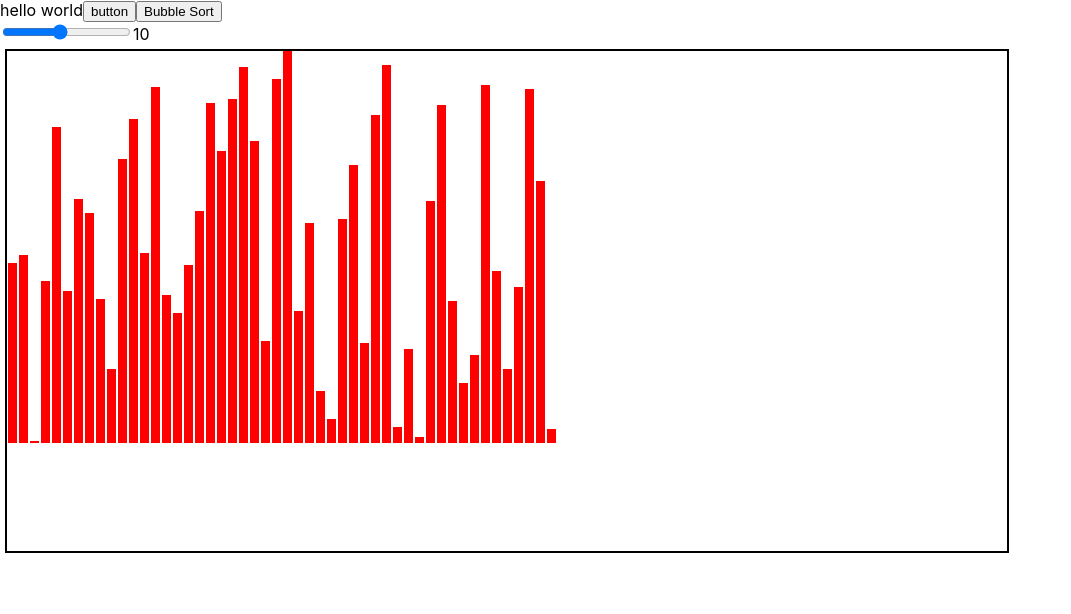
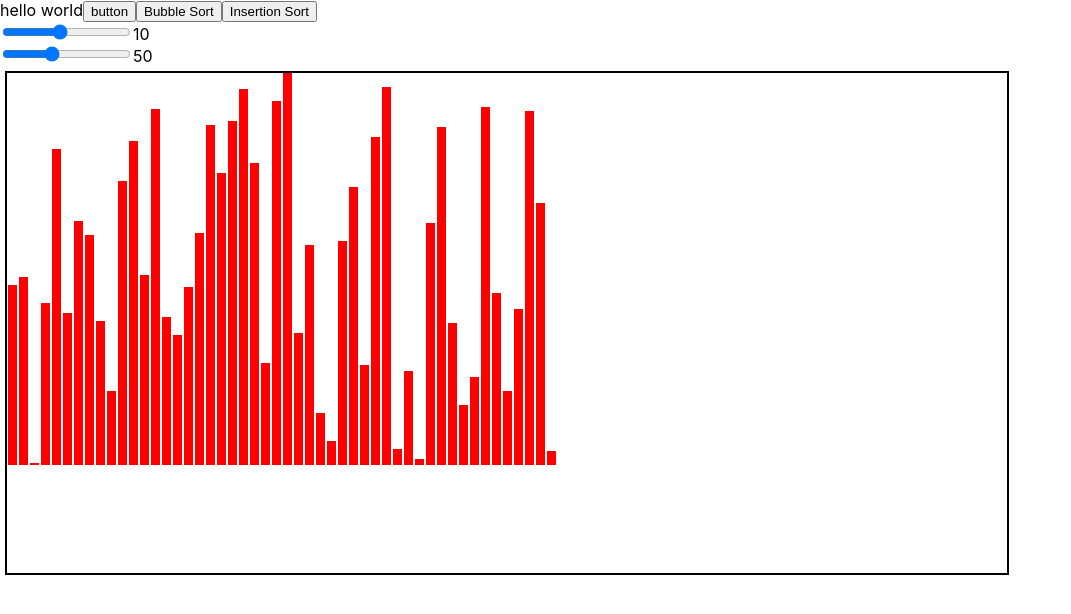
Before and after one commit to allanx1ng/sorting-visualizer, a React (Create React App) app: page / in a window 1280 px wide. Shown: the top 614 px of the page, without its empty margins (0-1071 px from the left). Built offline with nearby package versions, Linux system fonts and the light colour scheme.

Commit message:
added insertion sort

```diff
--- a/package.json
+++ b/package.json
@@ -2,6 +2,7 @@
   "name": "sorting-visualizer",
   "version": "0.1.0",
   "private": true,
+  "homepage": "https://allanx1ng.github.io/sorting-visualizer",
   "dependencies": {
     "@testing-library/jest-dom": "^5.16.5",
     "@testing-library/react": "^13.4.0",
@@ -15,7 +16,9 @@
     "start": "react-scripts start",
     "build": "react-scripts build",
     "test": "react-scripts test",
-    "eject": "react-scripts eject"
+    "eject": "react-scripts eject",
+    "predeploy": "npm run build",
+    "deploy": "gh-pages -d build"
   },
   "eslintConfig": {
     "extends": [
--- /dev/null
+++ b/src/Components/SortingAlgorithms/InsertionSort.js
@@ -0,0 +1,26 @@
+const InsertionSort = (array) => {
+  var animations = []
+  let arr = [...array]
+
+  let n = arr.length
+
+  let i, key, j
+  for (i = 1; i < n; i++) {
+    key = arr[i]
+    j = i - 1
+
+    /* Move elements of arr[0..i-1], that are
+        greater than key, to one position ahead
+        of their current position */
+    while (j >= 0 && arr[j] > key) {
+      arr[j + 1] = arr[j]
+      animations.push(j)
+      j -= 1
+    }
+    arr[j + 1] = key
+  }
+
+  return animations
+}
+
+export default InsertionSort
--- a/src/Components/SortingVisualizer.js
+++ b/src/Components/SortingVisualizer.js
@@ -2,23 +2,32 @@ import "../css/SortingVisualizer.css"
 import ArrayBar from "./ArrayBar"
 import { useState, useEffect } from "react"
 import BubbleSort from "./SortingAlgorithms/BubbleSort"
+import InsertionSort from "./SortingAlgorithms/InsertionSort"
 
 const SortingVisualizer = () => {
+
+
+// SETUP
   useEffect(() => {
     initiateArray()
   }, [])
 
   const [animationSpeed, setSpeed] = useState(10)
+  const [arraySize, setSize] = useState(50)
   const [array, setArray] = useState([])
+  const [performingAction, setAction] = useState(false)
 
   const initiateArray = () => {
     let temp = []
-    for (let i = 0; i < 50; i++) {
+    for (let i = 0; i < arraySize; i++) {
       temp.push(generateRandomNumber(1, 200))
     }
     setArray(temp)
     console.log(array)
   }
+
+
+  // BUBBLE SORT
 
   const bubbleSort = () => {
     let animations = BubbleSort(array)
@@ -31,7 +40,7 @@ const SortingVisualizer = () => {
         let j = animations[i]
         arrayBars[j].style.backgroundColor = "#00ff00"
         arrayBars[j + 1].style.backgroundColor = "#00ff00"
-      }, animationSpeed * i)
+      }, (22- animationSpeed) * i)
       setTimeout(() => {
         let j = animations[i]
         var temp = array[j]
@@ -40,22 +49,68 @@ const SortingVisualizer = () => {
         arrayBars[j].style.backgroundColor = "#ff0000"
         arrayBars[j + 1].style.backgroundColor = "#ff0000"
         setArray([...array])
-      }, animationSpeed * i + animationSpeed / 2)
-      //   setTimeout(() => {
-      //     let j = animations[i]
-      //     var temp = array[j]
-      //     array[j] = array[j + 1]
-      //     array[j + 1] = temp
-      //     setArray([...array])
-      //   }, 5 * i)
+      }, (22- animationSpeed) * i + (22- animationSpeed) / 2)
     }
+    setTimeout(() => {
+      setAction(false)
+    }, (22- animationSpeed) * n)
   }
+
+
+  // INSERTION SORT
+
+  const insertionSort = () => {
+    let animations = InsertionSort(array)
+
+    let n = animations.length
+
+    for (let i = 0; i < n; i++) {
+      const arrayBars = document.getElementsByClassName("histbar")
+      setTimeout(() => {
+        let j = animations[i]
+        arrayBars[j].style.backgroundColor = "#00ff00"
+        arrayBars[j + 1].style.backgroundColor = "#00ff00"
+      }, (22- animationSpeed) * i)
+      setTimeout(() => {
+        let j = animations[i]
+        var temp = array[j]
+        array[j] = array[j + 1]
+        array[j + 1] = temp
+        arrayBars[j].style.backgroundColor = "#ff0000"
+        arrayBars[j + 1].style.backgroundColor = "#ff0000"
+        setArray([...array])
+      }, (22- animationSpeed) * i + (22- animationSpeed) / 2)
+    }
+    setTimeout(() => {
+      setAction(false)
+    }, (22- animationSpeed) * n)
+  }
+
 
   return (
     <div className="functionbar">
       hello world
-      <button onClick={initiateArray}>button</button>
-      <button onClick={bubbleSort}>Bubble Sort</button>
+      <button onClick={initiateArray} disabled={performingAction}>
+        button
+      </button>
+      <button
+        onClick={() => {
+          setAction(true)
+          bubbleSort()
+        }}
+        disabled={performingAction}
+      >
+        Bubble Sort
+      </button>
+      <button
+        onClick={() => {
+          setAction(true)
+          insertionSort()
+        }}
+        disabled={performingAction}
+      >
+        Insertion Sort
+      </button>
       <div class="slidecontainer">
         <input
           type="range"
@@ -64,9 +119,29 @@ const SortingVisualizer = () => {
           value={animationSpeed}
           class="slider"
           id="myRange"
-          onChange={(e) => { setSpeed(e.target.value)}}
+          onChange={(e) => {
+            setSpeed(e.target.value)
+          }}
+          disabled={performingAction}
         />
         {animationSpeed}
+      </div>
+      <div class="slidecontainer">
+        <input
+          type="range"
+          min="20"
+          max="100"
+          value={arraySize}
+          class="slider"
+          id="myRange"
+          onChange={(e) => {
+            setSize(e.target.value)
+            initiateArray()
+          }}
+          disabled={performingAction}
+        />
+
+        {arraySize}
       </div>
       <div className="histogram">
         {array.map((i) => (
```
